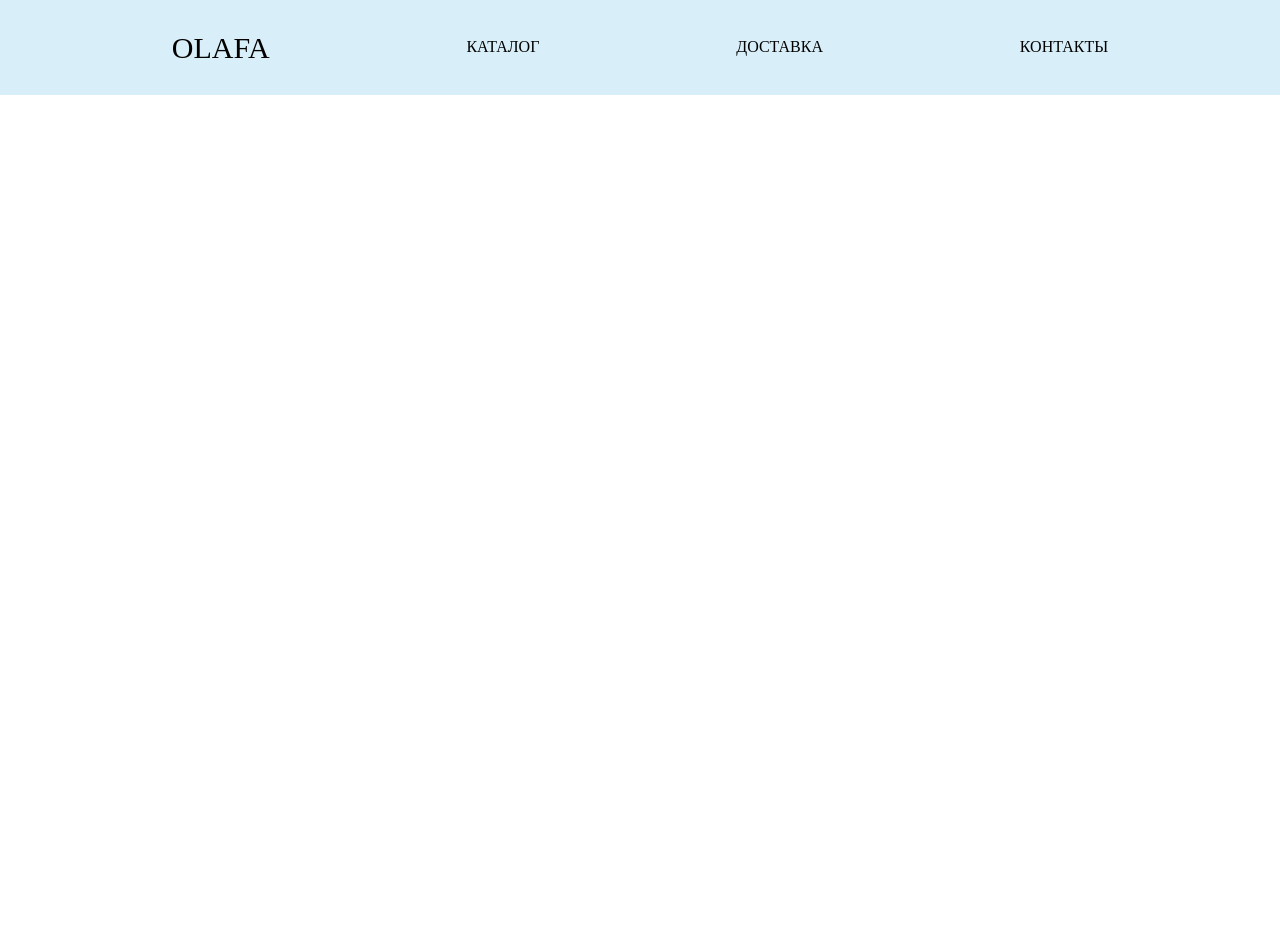
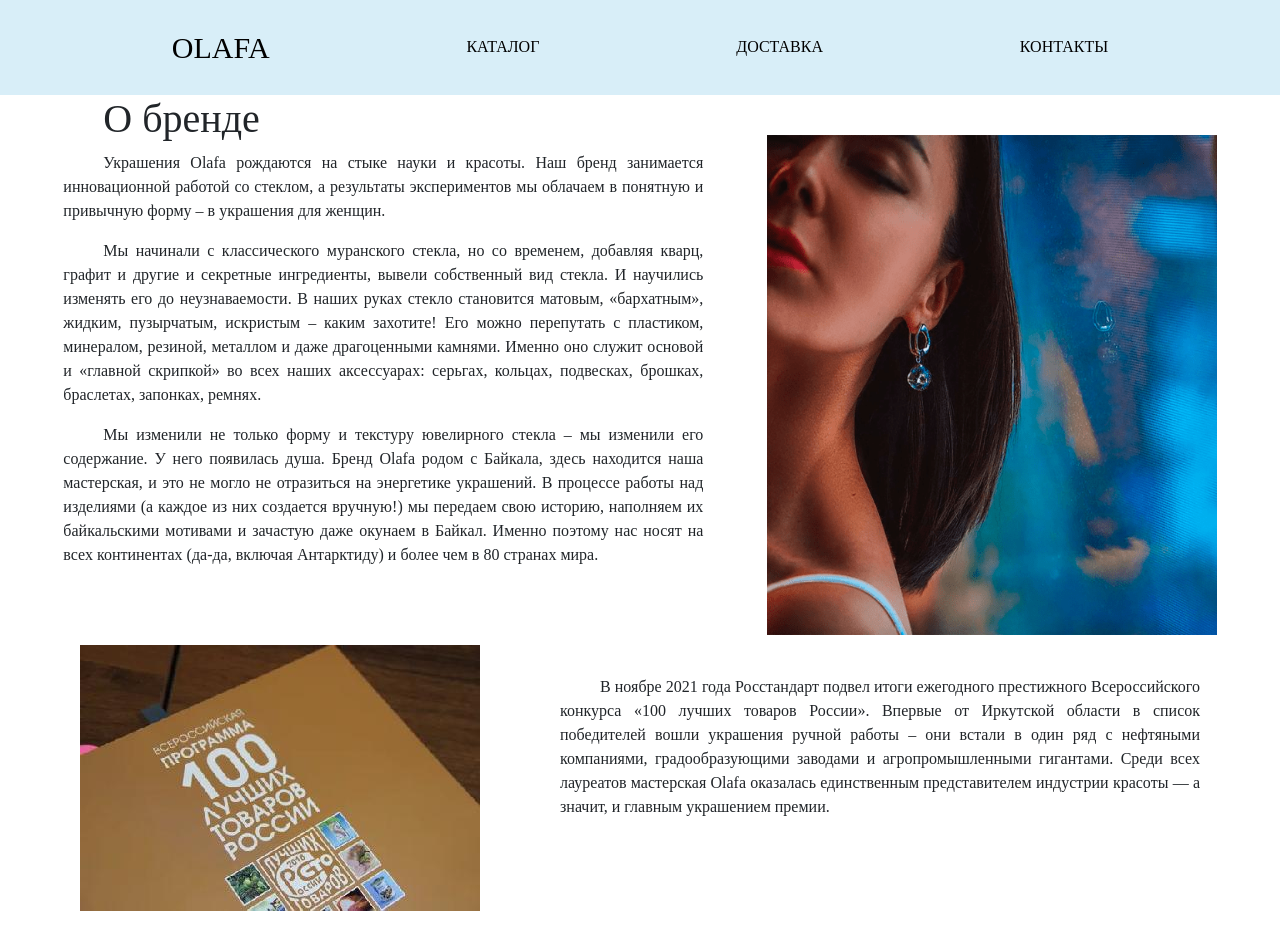
Before and after one commit to Mayya0762/jewelry-shop, a React (Create React App) app: page / in a window 1280 px wide. Before the commit the page ends 800 px from the top, so only its background shows below. Built offline with nearby package versions, Linux system fonts and the light colour scheme; a web font is replaced by a local one.

Commit message:
Update App.js
fixed the bug

```diff
--- a/src/App.js
+++ b/src/App.js
@@ -15,14 +15,14 @@ import Olafa from './Olafa';
 function App() {
   return <Router>
     <nav>
-      <Link to="/olafa" className='name'>OLAFA</Link>
+      <Link to="/" className='name'>OLAFA</Link>
       <Link to="/shop" className='link'>КАТАЛОГ</Link>
       <Link to="/delivery" className='link'>ДОСТАВКА</Link>
       <Link to="/contactus" className='link'>КОНТАКТЫ</Link>
 
     </nav>
     <Routes>
-      <Route path="/olafa" element={<Olafa/>} />
+      <Route path="/" element={<Olafa/>} />
       <Route path="/delivery" element={<Delivery/>} />
       <Route path="/shop" element={<Shop/>} />
       <Route path="/contactus" element={<ContactUs/>} />
```
